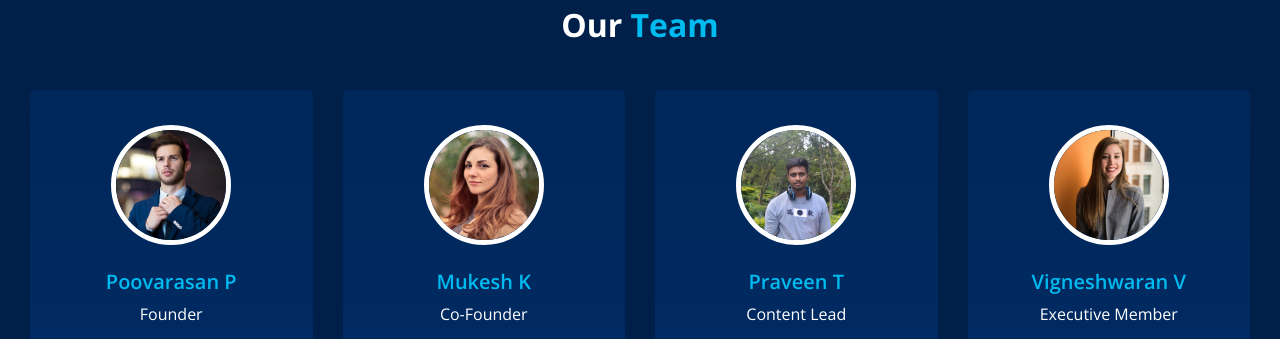
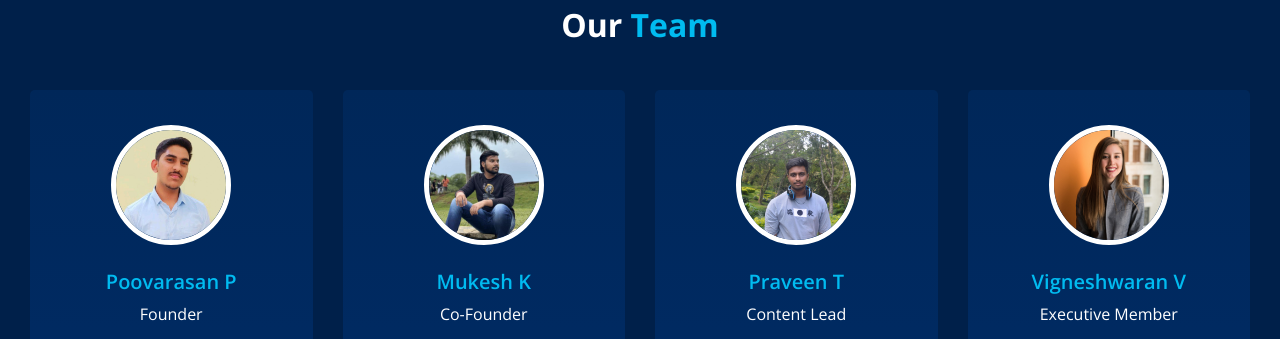
Before and after one commit to LinkerEdge/LinkerWebsite, a website: page index.html in a window 1280 px wide. Shown: the part 3680-4019 px from the top of the page. Drawn offline with nearby package versions, Linux system fonts and the light colour scheme; some packages are replaced by stand-ins of ours.

Commit message:
Photo changed

```diff
--- a/index.html
+++ b/index.html
@@ -359,7 +359,7 @@
           <div class="col-lg-3 col-sm-6">
             <div class="box ">
               <div class="img-box">
-                <img src="images/team-1.jpg" class="img1" alt="">
+                <img src="images/poov photo.jpg" class="img1" alt="">
               </div>
               <div class="detail-box">
                 <h5>
@@ -386,7 +386,7 @@
           <div class="col-lg-3 col-sm-6">
             <div class="box ">
               <div class="img-box">
-                <img src="images/team-2.jpg" class="img1" alt="">
+                <img src="images/Mukesh image.jpg" class="img1" alt="">
               </div>
               <div class="detail-box">
                 <h5>
```
Also changed, not shown: team.html (+1 -1 lines), images/Mukesh image.jpg (added), images/Vignesh photo.jpg (added), images/graphdesign.png, images/poov photo.jpg (added), images/webimage.png, 1 other file.
